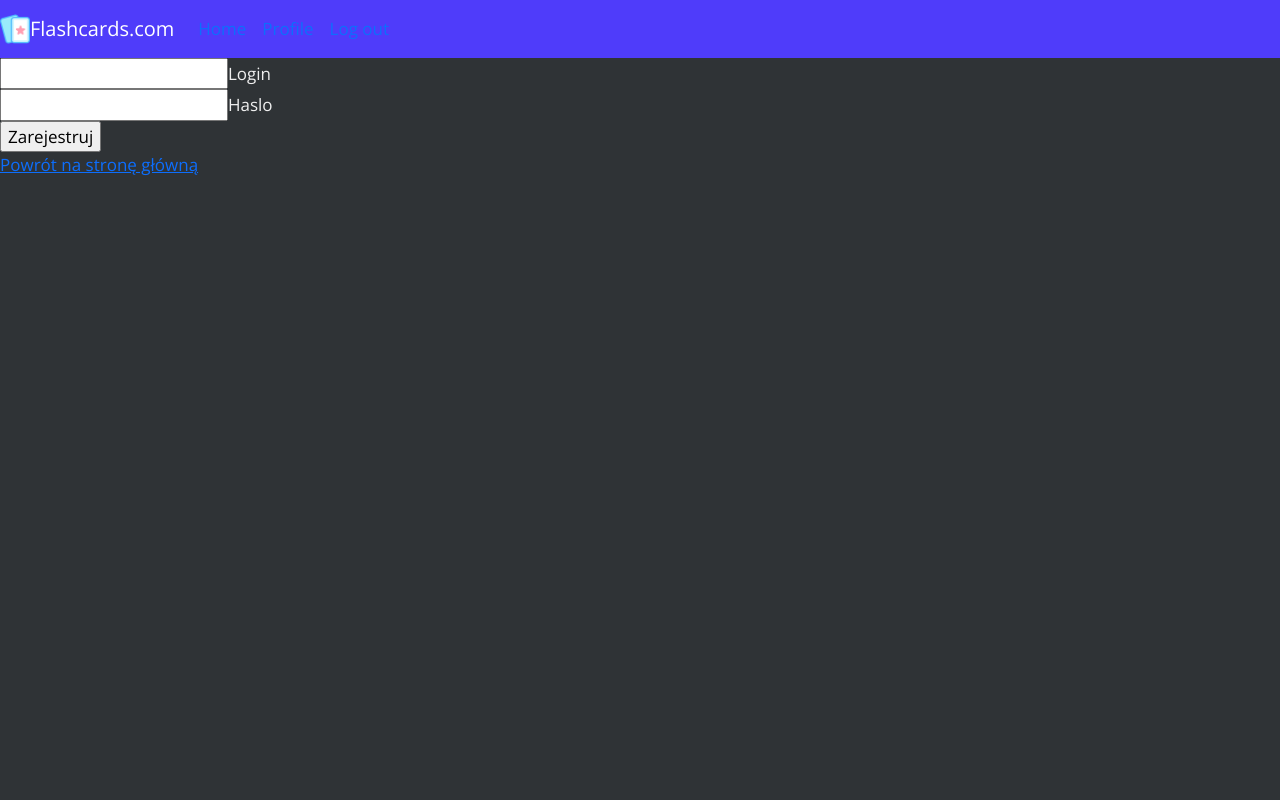
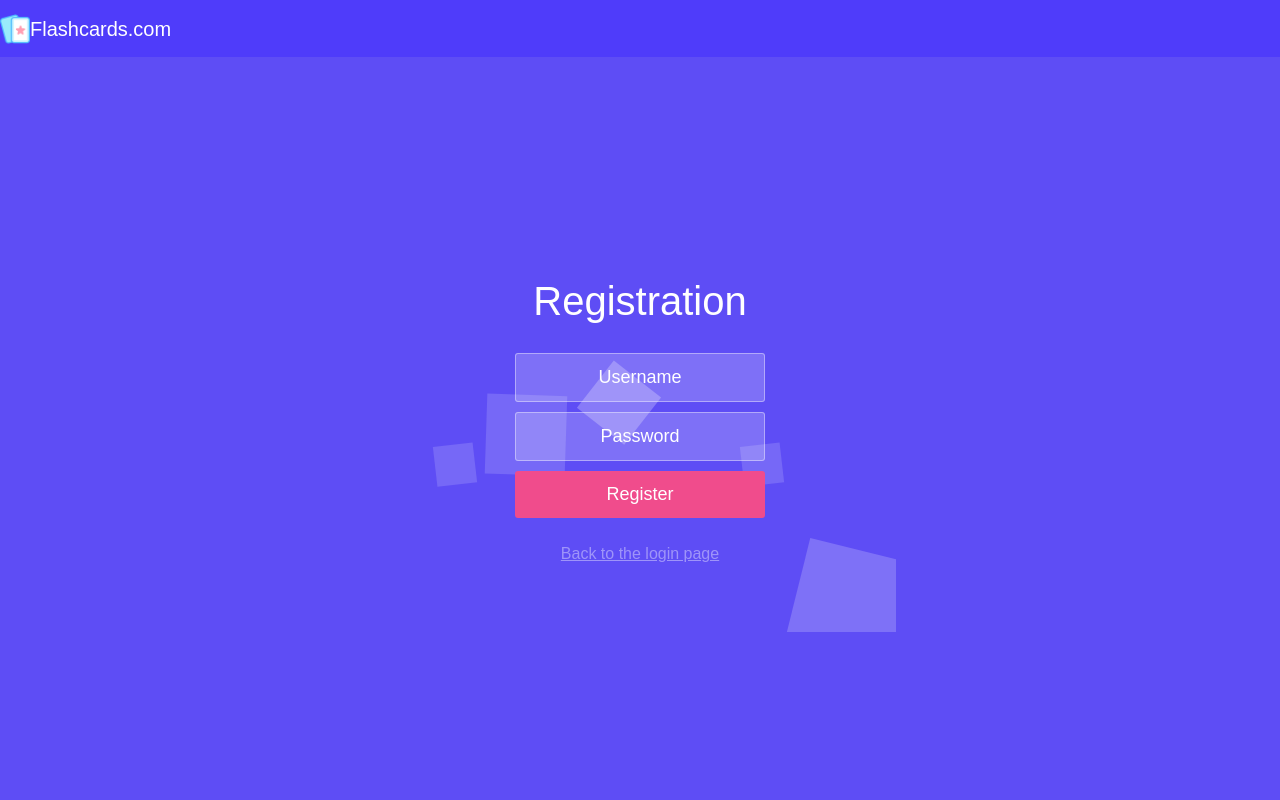
Before and after one commit to starowicz727/TechnologieInternetoweProjekt, a PHP site: page /rejestracja.php in a window 1280 px wide. Run offline with PHP 8.4, Linux system fonts and the light colour scheme.

Commit message:
rejestracja front

```diff
--- a/Projekt_Strona/login.css
+++ b/Projekt_Strona/login.css
@@ -10,6 +10,21 @@
 
 /* <style class="cp-pen-styles">@import url(https://fonts.googleapis.com/css?family=Source+Sans+Pro:200,300);
 * { */
+
+h1
+{
+  font-size: 36px;
+  font-weight: 400;
+  color: #ffffff;
+  text-align: center;
+}
+h2
+{
+  font-size: 36px;
+  font-weight: 400;
+  color: #f04c8c;
+  text-align: center;
+}
 .navbar
 {
   min-height: 57px;
--- a/Projekt_Strona/rejestracja.php
+++ b/Projekt_Strona/rejestracja.php
@@ -12,7 +12,7 @@
 	<meta http-equiv="X-Ua-Compatible" content="IE=edge">
 
 	<link rel="stylesheet" href="css/bootstrap.min.css">
-	<link rel="stylesheet" href="main.css">
+	<link rel="stylesheet" href="login.css">
 	<link href="https://fonts.googleapis.com/css?family=Open+Sans:400,700&amp;subset=latin-ext" rel="stylesheet">
 
 	<style>
@@ -42,32 +42,31 @@
 </head>
 
 <body>
-
 <header>
 
     <nav class="navbar navbar-custom navbar-expand-md">
 
         <a style="color: #ffffff" class="navbar-brand" href="#"><img src="img/logo.png" width="30" height="30" class="d-inline-block mr-1 align-bottom" alt="">Flashcards.com</a> <!--obrazek sie zawsze wyswietla-->
 
-			<button class="navbar-toggler ml-auto custom-toggler" type="button" data-bs-toggle="collapse" data-bs-target="#mainmenu" aria-controls="mainmenu" aria-expanded="false" aria-label="Przełącznik nawigacji">
+        <!-- <button class="navbar-toggler ml-auto custom-toggler" type="button" data-bs-toggle="collapse" data-bs-target="#mainmenu" aria-controls="mainmenu" aria-expanded="false" aria-label="Przełącznik nawigacji">
             <span class="navbar-toggler-icon"></span>
         </button>
 
         <div class="collapse navbar-collapse" id="mainmenu">
 
-				<ul class="navbar-nav">
+            <ul class="navbar-nav"> -->
 
+                <!-- <li class="nav-item">
+                    <a style="color: #ffffff" class="nav-link" href="#"> Home </a>
+                </li> -->
+
+                <!-- <li class="nav-item">
+                    <a style="color: #ffffff" class="nav-link" href="profile.php"> Profile </a>
+                </li> -->
+<!--
                 <li class="nav-item">
-						<a class="nav-link" href="#"> Home </a>
-					</li>
-
-                    <li class="nav-item">
-						<a class="nav-link" href="profile.php"> Profile </a>
-					</li>
-
-                    <li class="nav-item">
-						<a class="nav-link" href="logOut.php"> Log out </a>
-					</li>
+                    <a style="color: #ffffff" class="nav-link" href="logOut.php"> Log out </a>
+                </li> -->
 
 
                 <!-- <li class="nav-item dropdown">
@@ -100,7 +99,7 @@
                     <a class="nav-link" href="#"> Kontakt </a>
                 </li> -->
 
-				</ul>
+            <!-- </ul> -->
 
             <!-- <form class="form-inline">
 
@@ -109,10 +108,9 @@
 
             </form> -->
 
-			</div>
+        <!-- </div> -->
 
     </nav>
-
 </header>
 
 	<!-- Option 1: Bootstrap Bundle with Popper-->
@@ -139,7 +137,9 @@ if(isset($_POST["re_login"]) && isset($_POST["re_pass"])) //jelsi rejestracja.ph
     $result = $prep -> get_result();
 
     if($row = $result -> fetch_assoc() != null){ // jeśli select nie zwrócił null => takie konto istnieje=> rejestracja nie powinna się udać
-        echo"Podany login jest już zajęty :(";
+		?><h2><br>The given login is already taken :(</h2>
+		<?php
+        //echo"The given login is already taken :(";
         show_form();
     }
     else{ // login nie jest zajęty => tworzymy konto
@@ -149,9 +149,10 @@ if(isset($_POST["re_login"]) && isset($_POST["re_pass"])) //jelsi rejestracja.ph
         $prep -> bind_param('ss',$_POST['re_login'], $hash_pass);
         $result = $prep -> execute(); // tu się wykona insert
         if($result){//jeśli się udało
-            echo "Konto zostało utworzone! Możesz się zalogować";
+			?><h1><br>Account has been created! You can log in</h1><?php
+            // echo "Account has been created! You can log in";
             echo "<form method=post action=logowanie.php>";
-            echo "<input type=submit value='Powrót do logowania'>";
+            echo "<input type=submit value='Back to the login page'>";
             echo "</form>";
             //header("Location: logowanie.php"); //tu przechodzimy do kolejnego skryptu
         }
@@ -162,13 +163,45 @@ else{
 }
 
 function show_form(){
-    echo "<form method=post action=rejestracja.php>";
-    echo "<input name=re_login required=\"required\">Login</br>";
-    echo "<input type=password name=re_pass required=\"required\">Haslo</br>";
-    echo "<input type=submit value=Zarejestruj>";
-    echo "</form>";
+	?>
+	<div class="wrapper">
+	<div class="container">
+		<h1>Registration</h1>
 
-    echo "<a href=\"logowanie.php\">Powrót na stronę główną</a>";
+		<form id="register-form" class="form" action="rejestracja.php" method="post">
+			<input type="text" name="re_login" id="username" required="required" placeholder="Username">
+			<input type="password" name="re_pass" id="password" required="required" placeholder="Password">
+			<button type="submit" name="register" id="register-button">Register</button>
+            <br>
+            <br>
+            <div id="register-link" >
+            <a href="logowanie.php">Back to the login page</a>
+            </div>
+		</form>
+	</div>
+
+	<ul class="bg-bubbles">
+		<li></li>
+		<li></li>
+		<li></li>
+		<li></li>
+		<li></li>
+		<li></li>
+		<li></li>
+		<li></li>
+		<li></li>
+		<li></li>
+	</ul>
+</div>
+
+	<?php
+    // echo "<form method=post action=rejestracja.php>";
+    // echo "<input name=re_login required=\"required\">Login</br>";
+    // echo "<input type=password name=re_pass required=\"required\">Haslo</br>";
+    // echo "<input type=submit value=Zarejestruj>";
+    // echo "</form>";
+
+    // echo "<a href=\"logowanie.php\">Powrót na stronę główną</a>";
 }
 
 ?>
```
Lines whose indentation alone changed are shown as unchanged.
